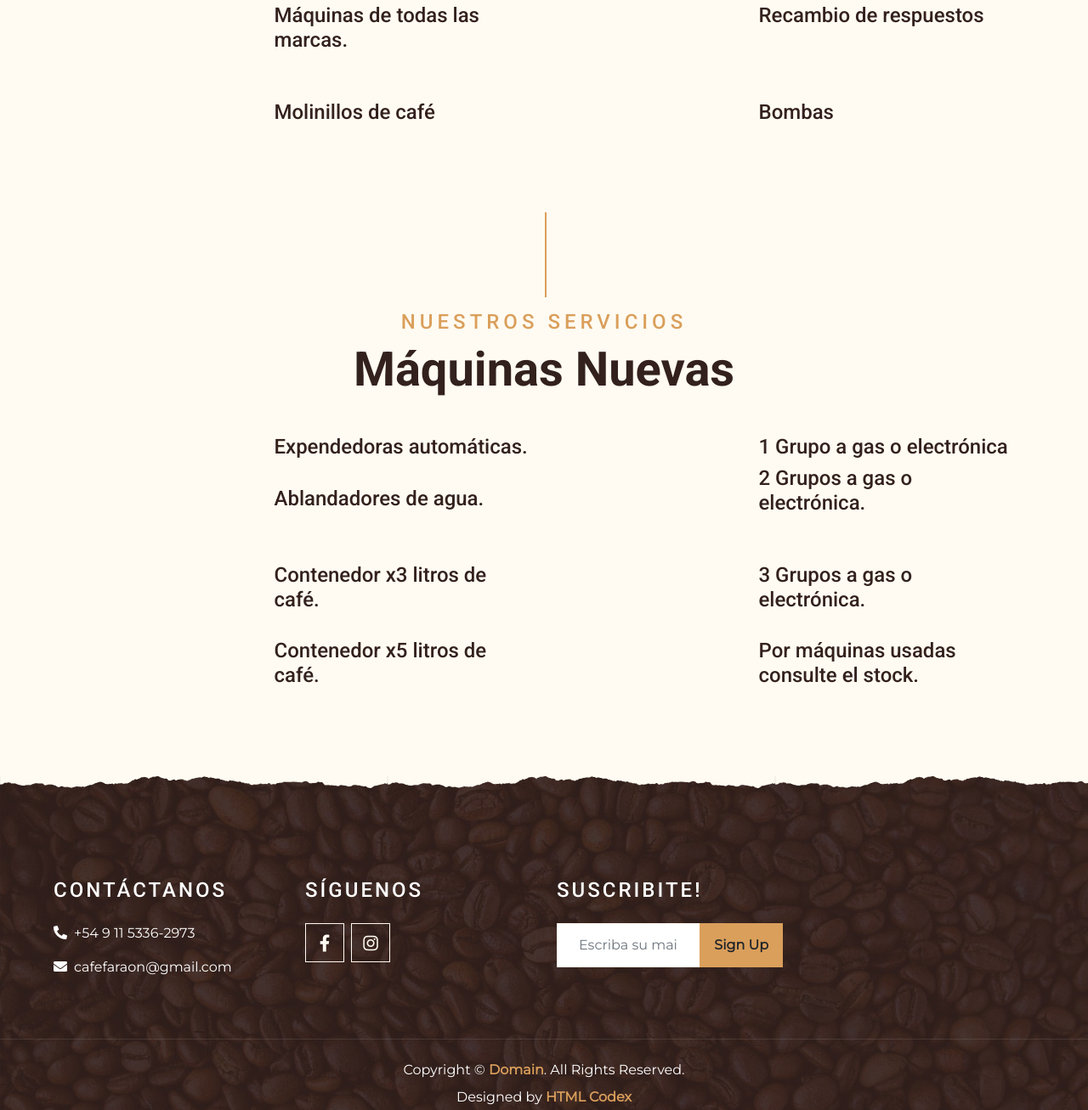
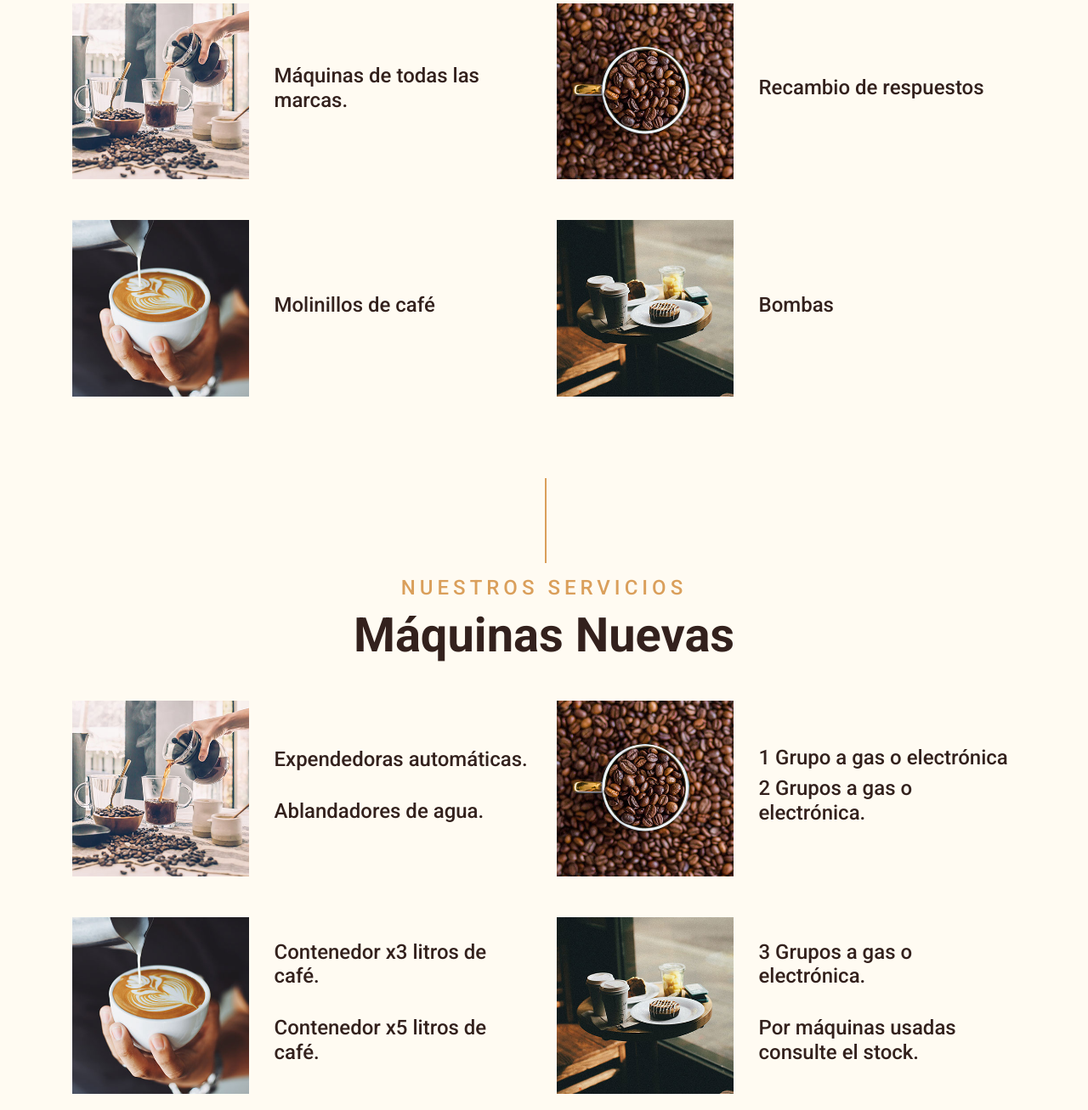
Before and after one commit to EmaGR11/cafe-fararon, a plain HTML site: page service.html in a window 1280 px wide. Shown: the part 754-2061 px from the top of the page at 85% size. Drawn offline with nearby package versions, Linux system fonts and the light colour scheme; files whose address does not match are found by name.

Commit message:
Update service.html

```diff
--- a/service.html
+++ b/service.html
@@ -76,7 +76,7 @@
             <div class="col-lg-6 mb-5">
                 <div class="row align-items-center">
                     <div class="col-sm-5">
-                        <img class="img-fluid mb-3 mb-sm-0" src="img/service-1.jpg" alt="">
+                        <img class="img-fluid mb-3 mb-sm-0" src="service-1.jpg" alt="">
                     </div>
                     <div class="col-sm-7">
                         <h4><i class=""></i>Máquinas de todas las marcas.</h4>
@@ -88,7 +88,7 @@
             <div class="col-lg-6 mb-5">
                 <div class="row align-items-center">
                     <div class="col-sm-5">
-                        <img class="img-fluid mb-3 mb-sm-0" src="img/service-2.jpg" alt="">
+                        <img class="img-fluid mb-3 mb-sm-0" src="service-2.jpg" alt="">
                     </div>
                     <div class="col-sm-7">
                         <h4><i class=""></i>Recambio de respuestos</h4>
@@ -100,7 +100,7 @@
             <div class="col-lg-6 mb-5">
                 <div class="row align-items-center">
                     <div class="col-sm-5">
-                        <img class="img-fluid mb-3 mb-sm-0" src="img/service-3.jpg" alt="">
+                        <img class="img-fluid mb-3 mb-sm-0" src="service-3.jpg" alt="">
                     </div>
                     <div class="col-sm-7">
                         <h4><i class=""></i>Molinillos de café</h4>
@@ -112,7 +112,7 @@
             <div class="col-lg-6 mb-5">
                 <div class="row align-items-center">
                     <div class="col-sm-5">
-                        <img class="img-fluid mb-3 mb-sm-0" src="img/service-4.jpg" alt="">
+                        <img class="img-fluid mb-3 mb-sm-0" src="service-4.jpg" alt="">
                     </div>
                     <div class="col-sm-7">
                         <h4><i class=""></i>Bombas</h4>
@@ -136,7 +136,7 @@
             <div class="col-lg-6 mb-5">
                 <div class="row align-items-center">
                     <div class="col-sm-5">
-                        <img class="img-fluid mb-3 mb-sm-0" src="img/service-1.jpg" alt="">
+                        <img class="img-fluid mb-3 mb-sm-0" src="service-1.jpg" alt="">
                     </div>
                     <div class="col-sm-7">
                         <h4><i class=""></i>Expendedoras automáticas.</h4><br>
@@ -147,7 +147,7 @@
             <div class="col-lg-6 mb-5">
                 <div class="row align-items-center">
                     <div class="col-sm-5">
-                        <img class="img-fluid mb-3 mb-sm-0" src="img/service-2.jpg" alt="">
+                        <img class="img-fluid mb-3 mb-sm-0" src="service-2.jpg" alt="">
                     </div>
                     <div class="col-sm-7">
                         <h4><i class=""></i>1 Grupo a gas o electrónica</h4>
@@ -158,7 +158,7 @@
             <div class="col-lg-6 mb-5">
                 <div class="row align-items-center">
                     <div class="col-sm-5">
-                        <img class="img-fluid mb-3 mb-sm-0" src="img/service-3.jpg" alt="">
+                        <img class="img-fluid mb-3 mb-sm-0" src="service-3.jpg" alt="">
                     </div>
                     <div class="col-sm-7">
                         <h4><i class=""></i>Contenedor x3 litros de café.</h4><br>
@@ -169,7 +169,7 @@
             <div class="col-lg-6 mb-5">
                 <div class="row align-items-center">
                     <div class="col-sm-5">
-                        <img class="img-fluid mb-3 mb-sm-0" src="img/service-4.jpg" alt="">
+                        <img class="img-fluid mb-3 mb-sm-0" src="service-4.jpg" alt="">
                     </div>
                     <div class="col-sm-7">
                         <h4><i class=""></i>3 Grupos a gas o electrónica.</h4><br>
```
